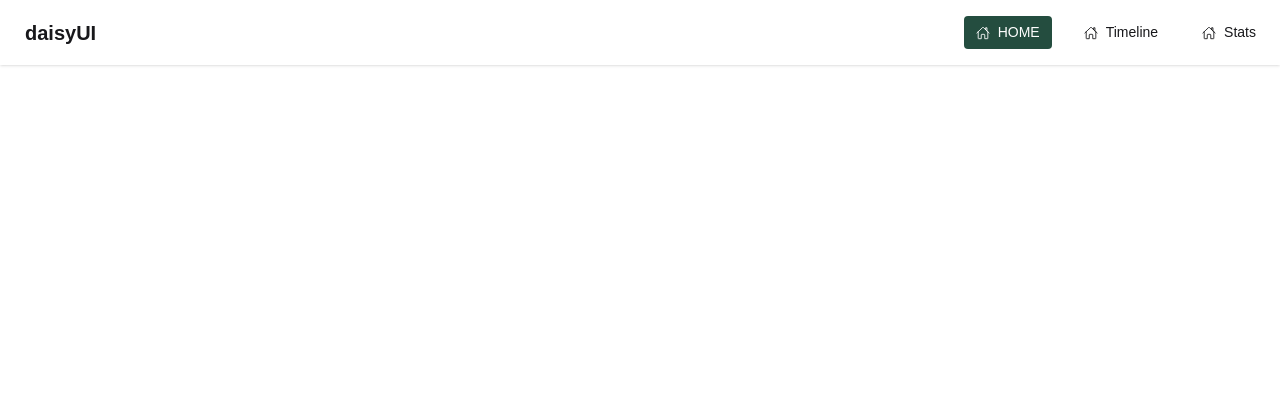
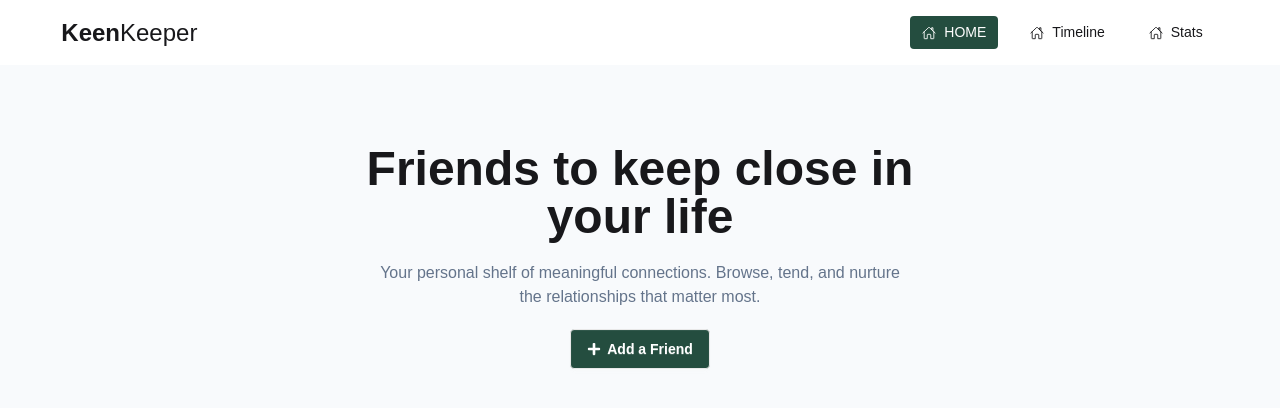
Before and after one commit to Tah56/Keen-Keeper, a React (Vite) app: page / in a window 1280 px wide. Shown: the top 408 px of the page. Built offline with nearby package versions, Linux system fonts and the light colour scheme.

Commit message:
add keep friends section

```diff
--- a/src/Pages/HomePage/HomePage.jsx
+++ b/src/Pages/HomePage/HomePage.jsx
@@ -1,9 +1,10 @@
 import React from 'react';
+import KeepFriends from '../../component/KeepsFriendBar/KeepFriends';
 
 const HomePage = () => {
     return (
-        <div>
-
+        <div className='bg-[#F8FAFC] py-20'>
+           <KeepFriends/>
         </div>
     );
 };
--- /dev/null
+++ b/src/component/KeepsFriendBar/KeepFriends.jsx
@@ -0,0 +1,20 @@
+import React from "react";
+import { FaPlus } from "react-icons/fa";
+
+const KeepFriends = () => {
+  return (
+    <div className="w-1/2 mx-auto ">
+      <div className="flex flex-col justify-center items-center space-y-5 text-center
+      ">
+        <h2 className="font-extrabold text-5xl">Friends to keep close in your life</h2>
+        <p className="text-[#64748B]">
+          Your personal shelf of meaningful connections. Browse, tend, and
+          nurture <br /> the relationships that matter most.
+        </p>
+        <button className="btn bg-[#244D3F] text-white"><FaPlus />Add a Friend</button>
+      </div>
+    </div>
+  );
+};
+
+export default KeepFriends;
--- a/src/component/Navbar/Navbar.jsx
+++ b/src/component/Navbar/Navbar.jsx
@@ -3,9 +3,11 @@ import { NavLink } from "react-router";
 
 const Navbar = () => {
   return (
-    <div className="navbar bg-base-100 shadow-sm">
+    <div className=" bg-base-100 shadow-sm">
+
+    <div className="navbar w-11/12 mx-auto">
       <div className="flex-1">
-        <a className="btn btn-ghost text-xl">daisyUI</a>
+        <h2 className="text-2xl"><span className="font-bold">Keen</span>Keeper</h2>
       </div>
       <div className="flex-none">
         <ul className="menu menu-horizontal px-1 gap-5">
@@ -14,9 +16,9 @@ const Navbar = () => {
               to={"/"}
               className={({ isActive }) =>
                 isActive
-                  ? "bg-[#244D3F] text-white" : "font-medium"
+              ? "bg-[#244D3F] text-white" : "font-medium"
 
-              }
+            }
             >
               <IoHomeOutline />
               HOME
@@ -27,7 +29,7 @@ const Navbar = () => {
               to={"/timeline"}
               className={({isActive}) =>
                 isActive ? "bg-[#244D3F] text-white" : "font-medium"
-              }
+            }
             >
               <IoHomeOutline />
               Timeline
@@ -38,7 +40,7 @@ const Navbar = () => {
               to={"/stats"}
               className={({isActive}) =>
                 isActive ? "bg-[#244D3F] text-white" : "font-medium"
-              }
+            }
             >
               <IoHomeOutline />
               Stats
@@ -47,6 +49,7 @@ const Navbar = () => {
         </ul>
       </div>
     </div>
+                </div>
   );
 };
 
```
